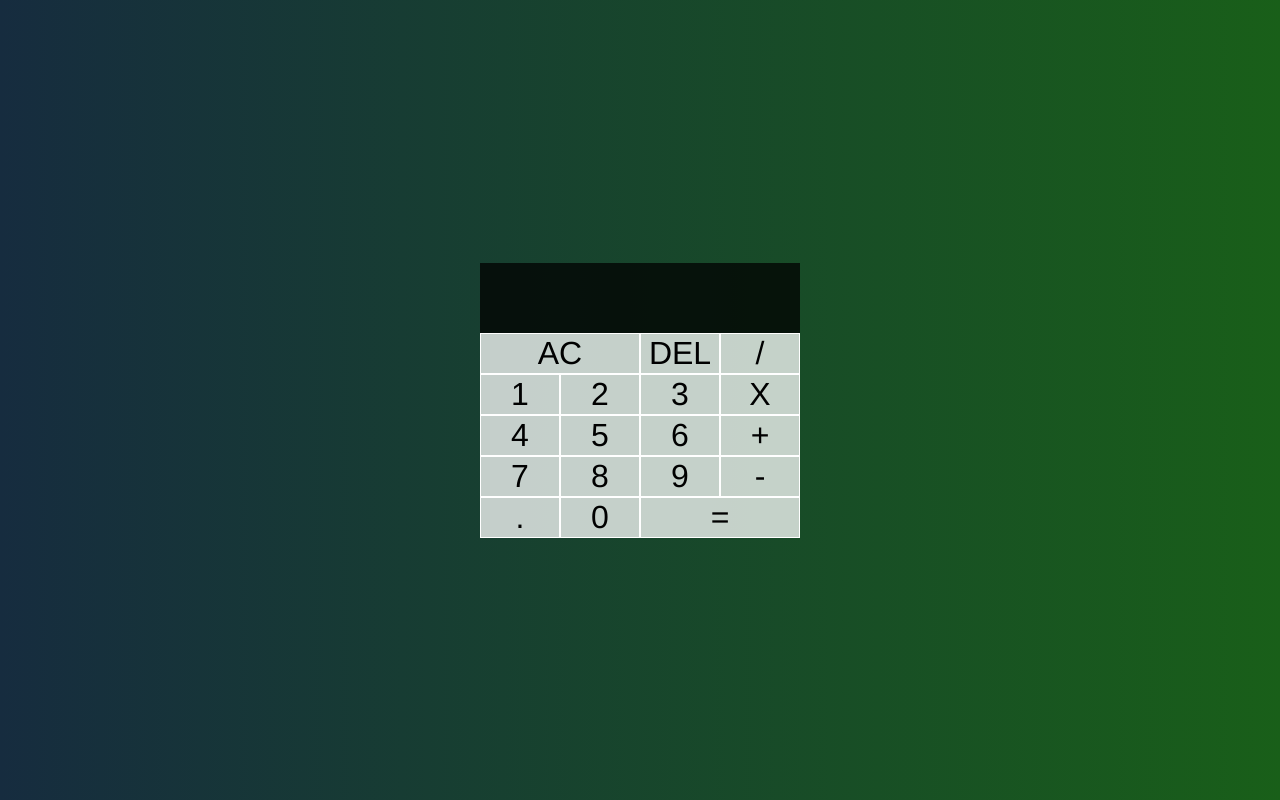
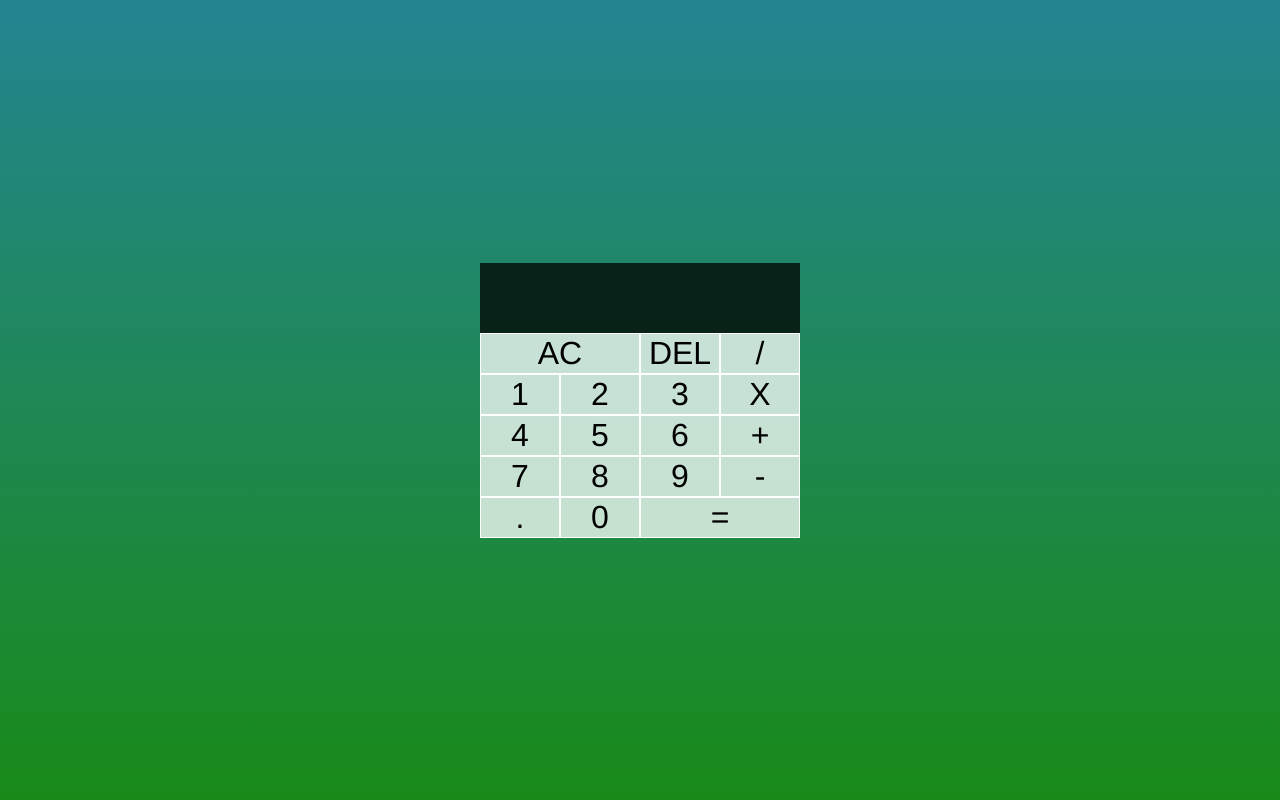
Before and after one commit to Kennius7/Mini-Calculator-Project, a plain HTML site: page index.html in a window 1280 px wide. Drawn offline with Linux system fonts and the light colour scheme.

Commit message:
CSS Background Change Aug 13th 2022

```diff
--- a/style.css
+++ b/style.css
@@ -7,7 +7,7 @@
 body {
     padding: 0px;
     margin: 0px;
-    background: linear-gradient(to right, rgb(22, 44, 63), rgb(25, 95, 25));
+    background: linear-gradient(rgb(36, 133, 146), rgb(25, 138, 25));
 }
 
 .calcGrid {
```
